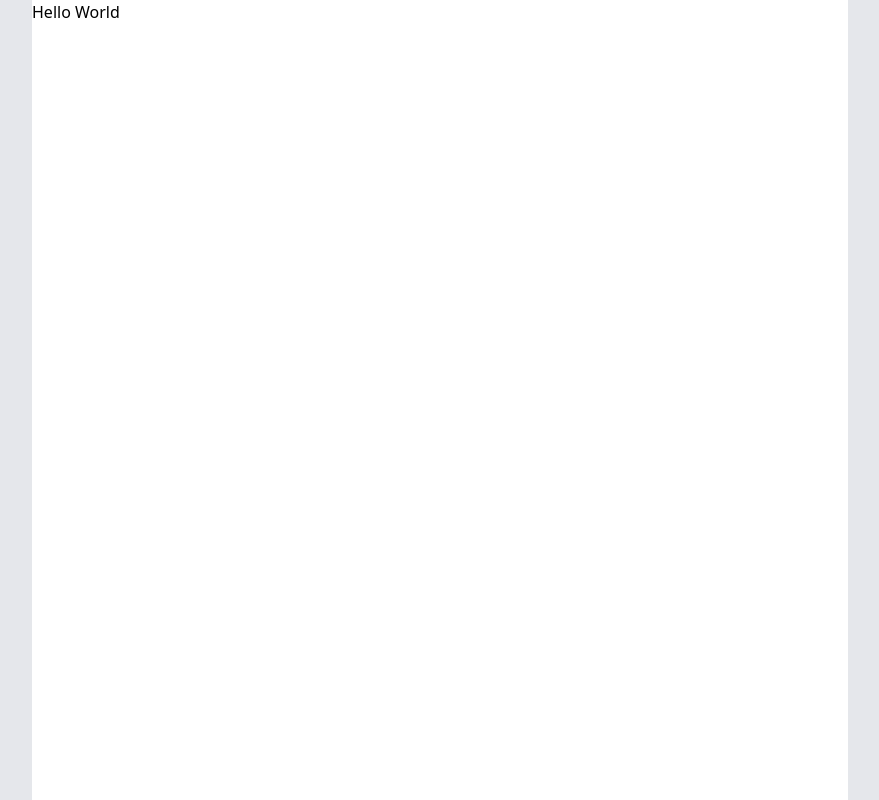
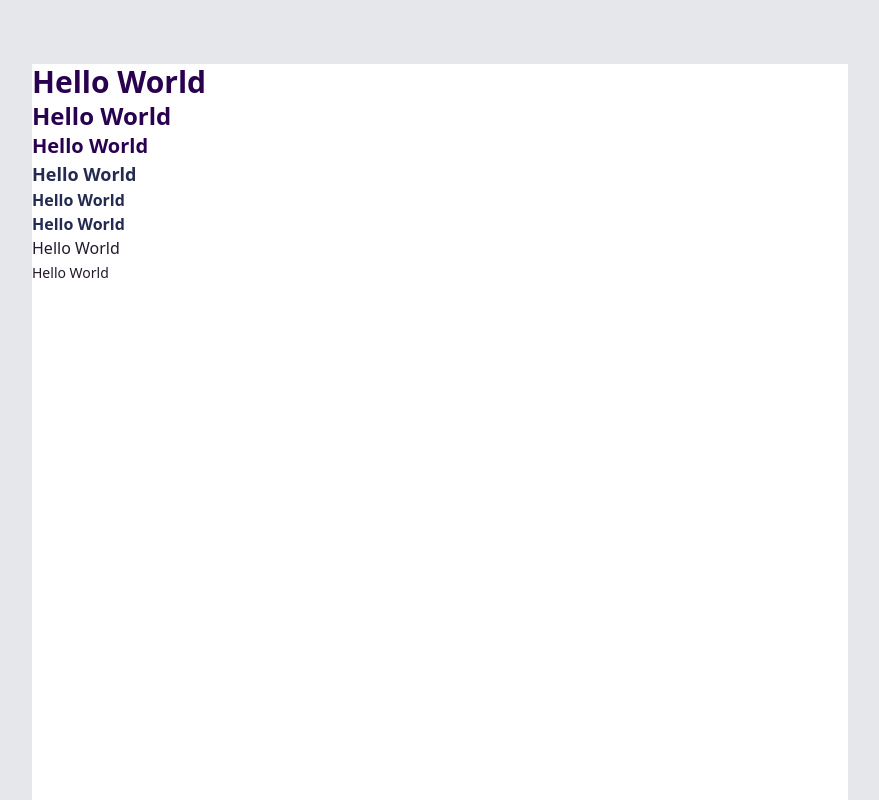
Before and after one commit to webdevsk/next-resume, a React (Vite) app: page / in a window 1280 px wide. Shown: the top 800 px of the page, without its empty margins (200-1079 px from the left). Built offline with nearby package versions, Linux system fonts and the light colour scheme.

Commit message:
Setup default colors and font size

```diff
--- a/src/App.jsx
+++ b/src/App.jsx
@@ -4,9 +4,18 @@ function App() {
   const resumeOnlyMode = params.get("resumeonly")
 
   return (
-    <div className={!resumeOnlyMode ? "flex justify-center" : ""}>
+    <div className={!resumeOnlyMode ? "flex justify-center py-16" : ""}>
       {/* {!resumeOnlyMode && <div id="other-body-stuff">Hi stuff goes here</div>} */}
-      <div id="pdf">Hello World</div>
+      <div id="pdf">
+        <h1>Hello World</h1>
+        <h2>Hello World</h2>
+        <h3>Hello World</h3>
+        <h4>Hello World</h4>
+        <h5>Hello World</h5>
+        <h6>Hello World</h6>
+        <p>Hello World</p>
+        <small>Hello World</small>
+      </div>
     </div>
   )
 }
--- a/src/index.css
+++ b/src/index.css
@@ -1,6 +1,12 @@
 @tailwind base;
 @tailwind components;
 @tailwind utilities;
+
+:root {
+  --theme: #2a014f;
+  --accent: #242b52;
+  --body: #23192b;
+}
 
 #pdf {
   height: 1056px;
@@ -8,6 +14,52 @@
   background-color: white;
 }
 
-body {
-  @apply bg-gray-200;
+@layer base {
+  body {
+    @apply text-body bg-gray-200;
+  }
+
+  h1,
+  h2,
+  h3 {
+    @apply text-theme;
+  }
+
+  h4,
+  h5,
+  h6 {
+    @apply text-accent;
+  }
+
+  h1 {
+    @apply text-2xl font-semibold antialiased xl:text-3xl;
+  }
+
+  h2 {
+    @apply text-xl font-semibold antialiased xl:text-2xl;
+  }
+
+  h3 {
+    @apply text-lg font-semibold antialiased xl:text-xl;
+  }
+
+  h4 {
+    @apply text-base font-semibold antialiased xl:text-lg;
+  }
+
+  h5 {
+    @apply text-sm font-bold antialiased xl:text-base;
+  }
+
+  h6 {
+    @apply text-sm font-semibold antialiased xl:text-base;
+  }
+
+  p {
+    @apply text-sm font-medium antialiased xl:text-base;
+  }
+
+  small {
+    @apply text-xs font-medium antialiased xl:text-sm;
+  }
 }
--- a/tailwind.config.js
+++ b/tailwind.config.js
@@ -9,6 +9,11 @@ export default {
       fontFamily: {
         sans: ["Inter Variable", ...defaultTheme.fontFamily.sans],
       },
+      colors: {
+        theme: "var(--theme)",
+        accent: "var(--accent)",
+        body: "var(--body)",
+      },
     },
   },
   plugins: [],
```
